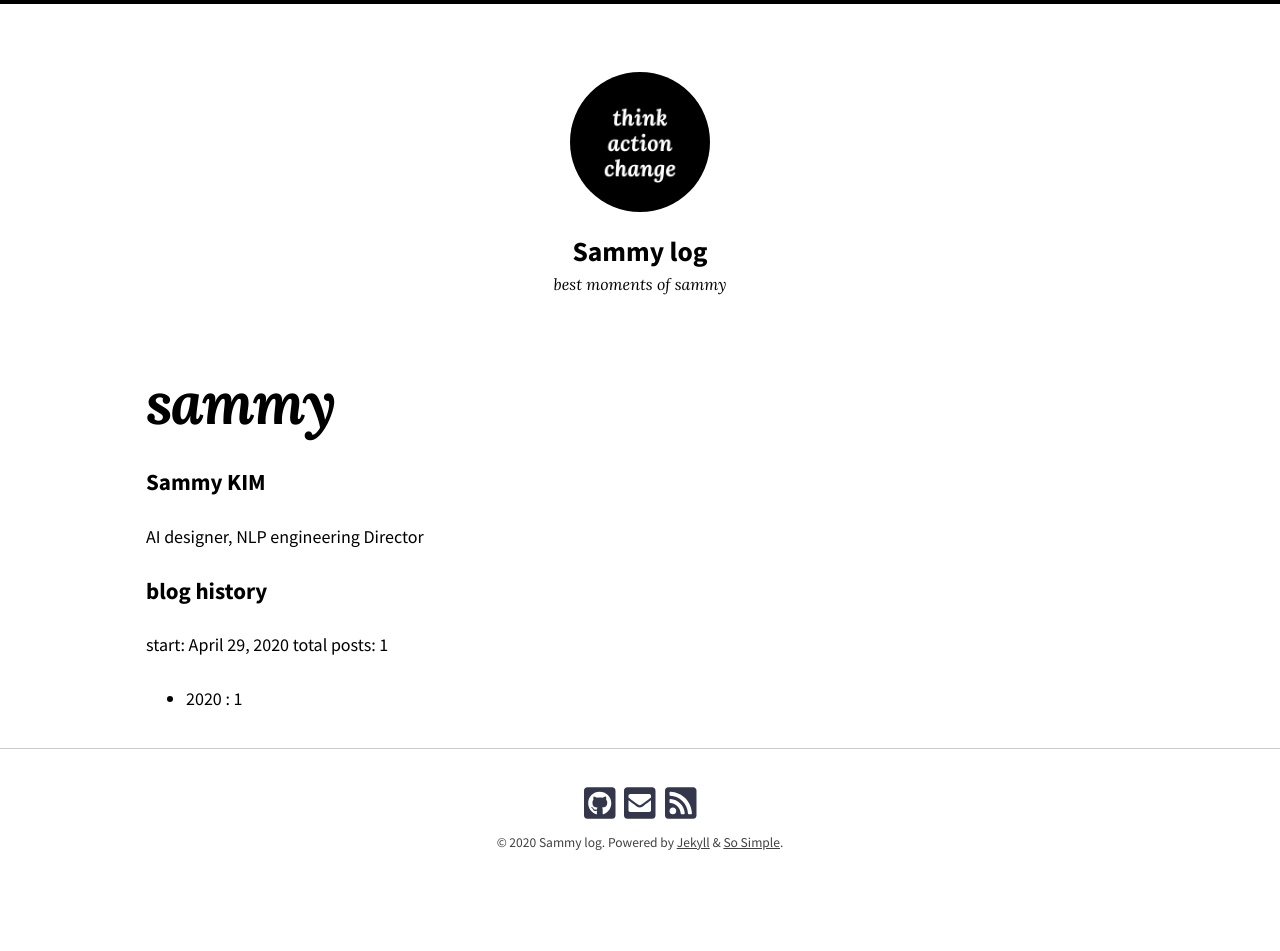
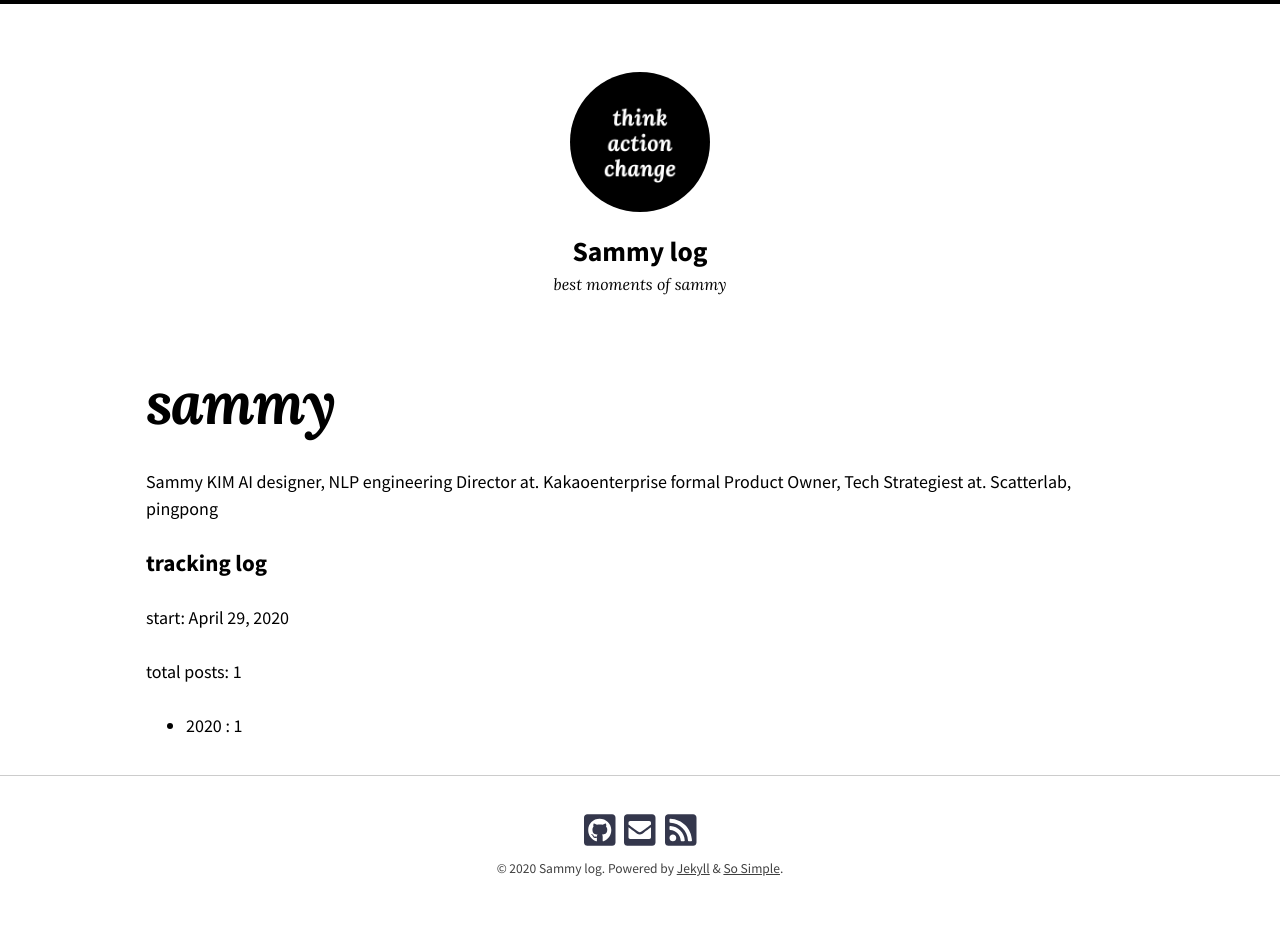
Before and after one commit to ssammykim/ssammykim.github.io, a Jekyll site: the page built from sammy.md, in a window 1280 px wide. Built offline with Jekyll 4.4.1, drawn with Linux system fonts in a browser that asks for light colours; nearby versions of some CDN libraries; some web fonts are replaced; before the commit the page ends 925 px from its top, so only the background shows below that.

Commit message:
Add info

```diff
--- a/sammy.md
+++ b/sammy.md
@@ -3,12 +3,15 @@ layout: page
 title: sammy
 permalink: /sammy/
 ---
+<P>
+Sammy KIM
+AI designer, NLP engineering Director at. Kakaoenterprise
+formal Product Owner, Tech Strategiest at. Scatterlab, pingpong
+</p>
 
-### Sammy KIM
-AI designer, NLP engineering Director
+### tracking log
+start: April 29, 2020
 
-### blog history
-start: April 29, 2020
 total posts: {{ site.posts | size }}
 
 {% assign number_of_posts = 0 %} {% for post in site.posts %}{% assign currnet_year = post.date | date: "%Y" %}{% assign previous_year = post.previous.date | date: "%Y" %}{% assign number_of_posts = number_of_posts | plus: 1 %}{% if currnet_year != previous_year %}
```
